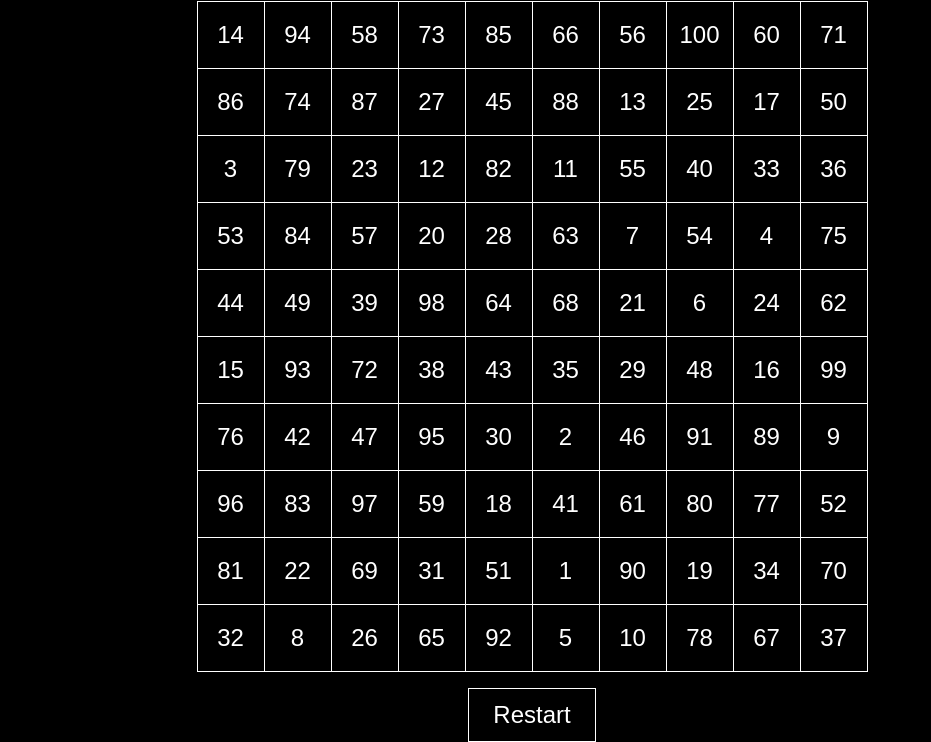
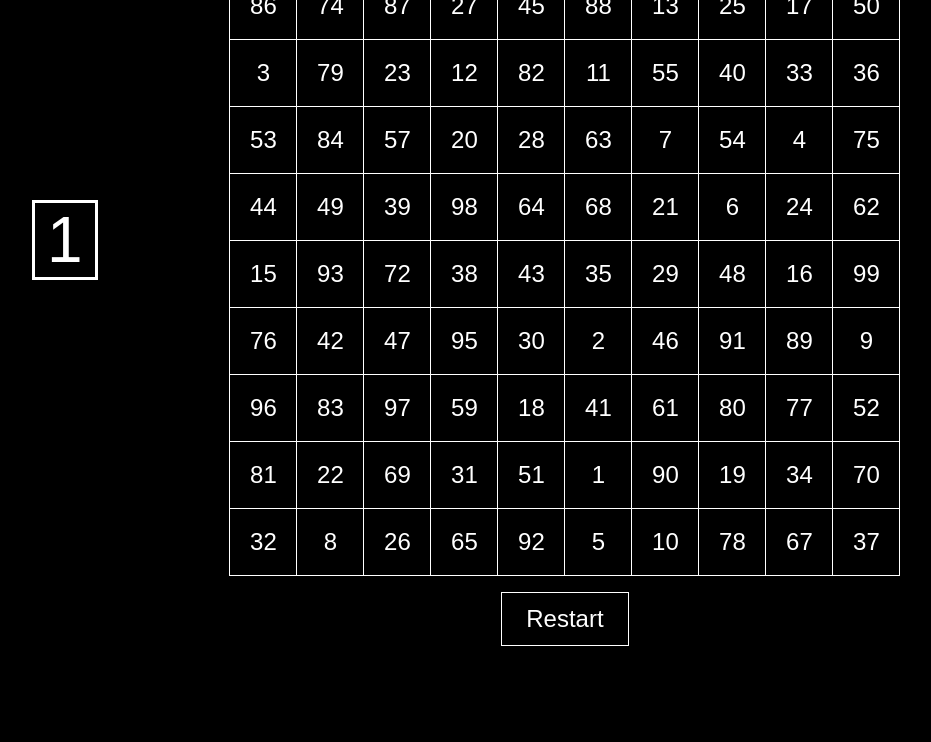
Before and after one commit to PetarKosev/PetarKosev.github.io, a plain HTML site: page index.html in a window 1280 px wide. Shown: the part 182-924 px from the top of the page, without its empty margins (108-1039 px from the left). After the commit the page ends 828 px from the top, so only its background shows below. Drawn offline with Linux system fonts and the light colour scheme.

Commit message:
Move the current number label on the left side of table

```diff
--- a/ftn.css
+++ b/ftn.css
@@ -20,12 +20,20 @@ button {
     font-family: inherit;
 }
 
+.container {
+    max-width: 1000px;
+    display: flex;
+    justify-content: space-evenly;
+    align-items: center;
+    margin: 0 auto;
+}
+
 .js-current-number {
     color: white;
     font-size: 4rem;
     border: solid;
     text-align: center;
-    width: 50vw;
+    width: 5vw;
     margin: 1rem auto 0 auto;
 }
 
--- a/index.html
+++ b/index.html
@@ -7,6 +7,7 @@
     <link rel="stylesheet" href="ftn.css">
 </head>
 <body>
+    <div class="container">
         <div class="js-current-number">Current Number</div>
         <div class="table">
 
@@ -23,7 +24,7 @@
             </div>
 
         </div>
-
+    </div>
 </body>
 
 <script src="ftn.js"></script>
```
Also changed, not shown: ftn.js (line endings or trailing spaces). Lines whose indentation alone changed are shown as unchanged.
